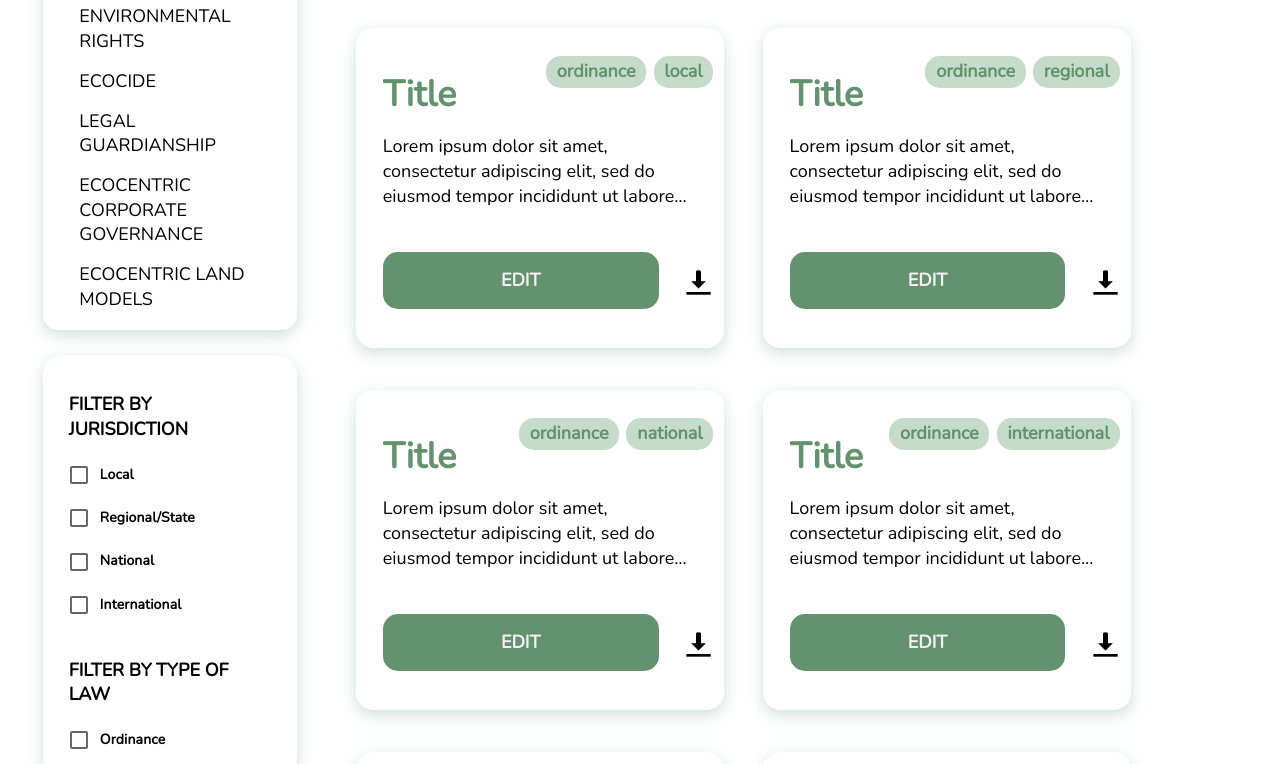
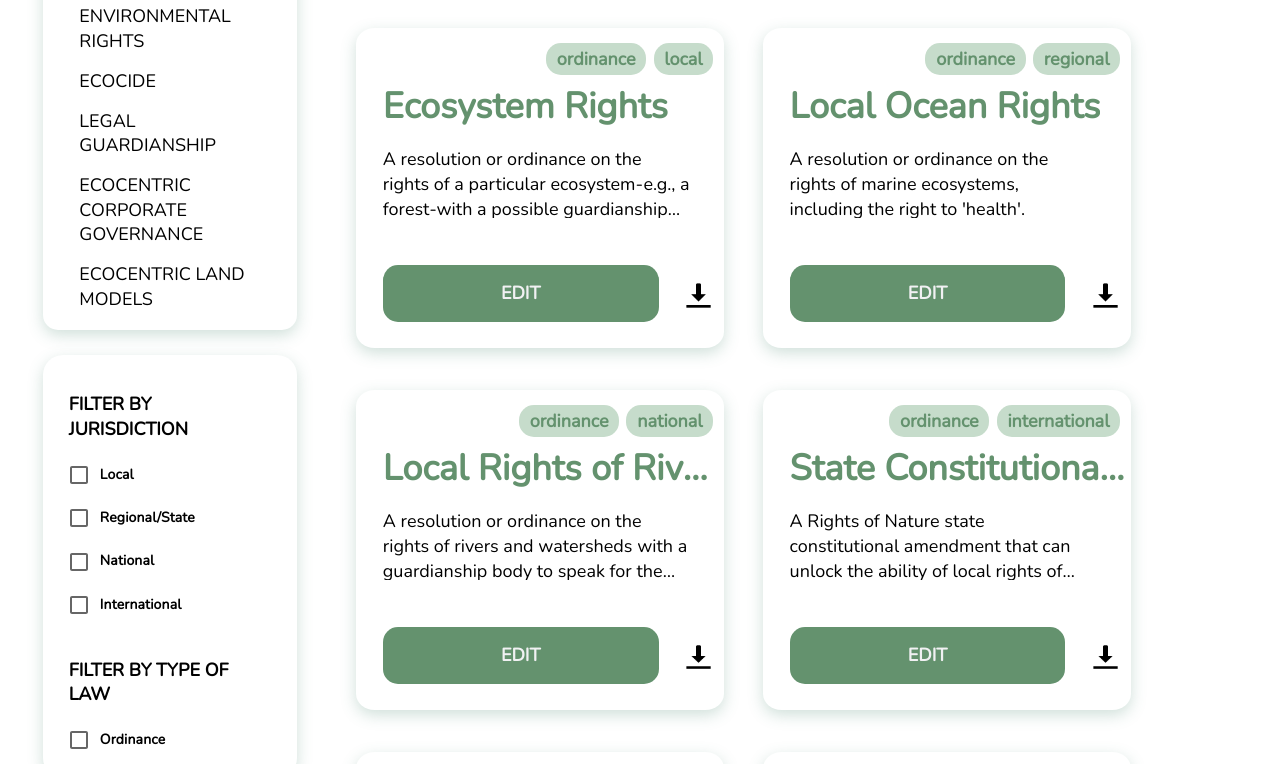
Before and after one commit to cornellh4i/earth-law-center, a React (Create React App) app in the folder client/: page /laws in a window 1280 px wide. Shown: the part 740-1504 px from the top of the page. Built offline with nearby package versions, Linux system fonts and the light colour scheme.

Commit message:
Adding in the the titles and descriptions for template laws

```diff
--- a/client/src/components/TemplateCard/TemplateCard.css
+++ b/client/src/components/TemplateCard/TemplateCard.css
@@ -104,4 +104,5 @@
     width: 100%;
     justify-content: flex-end;
     margin-left: -3%;
+    margin-bottom: 7%;
 }
--- a/client/src/pages/LawsDisplay/LawsDisplay.jsx
+++ b/client/src/pages/LawsDisplay/LawsDisplay.jsx
@@ -31,12 +31,12 @@ const LawsDisplay = () => {
           <h1 className="card-heading-title">{category}</h1>
           <p className="card-description">Description of category: Lorem Ipsum is simply dummy text of the printing and typesetting industry. Lorem Ipsum has been the industry's standard dummy text ever since the 1500s, when an unknown printer took a galley of type and scrambled it to make a type specimen book. It has survived not only five centuries,</p>
           <div className="card-box">
-            <TemplateCard className="law-card" currentFilter={checked} law="ordinance" jurisdiction="local" type="type" title="Title" summary="Lorem ipsum dolor sit amet, consectetur adipiscing elit, sed do eiusmod tempor incididunt ut labore et dolore magna aliqua."/>
-            <TemplateCard className="law-card" currentFilter={checked} law="ordinance" jurisdiction="regional" type="type" title="Title" summary="Lorem ipsum dolor sit amet, consectetur adipiscing elit, sed do eiusmod tempor incididunt ut labore et dolore magna aliqua."/>
-            <TemplateCard className="law-card" currentFilter={checked} law="ordinance" jurisdiction="national" type="type" title="Title" summary="Lorem ipsum dolor sit amet, consectetur adipiscing elit, sed do eiusmod tempor incididunt ut labore et dolore magna aliqua."/>
-            <TemplateCard className="law-card" currentFilter={checked} law="ordinance" jurisdiction="international" type="type" title="Title" summary="Lorem ipsum dolor sit amet, consectetur adipiscing elit, sed do eiusmod tempor incididunt ut labore et dolore magna aliqua."/>
-            <TemplateCard className="law-card" currentFilter={checked} law="ordinance" jurisdiction="local" type="type" title="Title" summary="Lorem ipsum dolor sit amet, consectetur adipiscing elit, sed do eiusmod tempor incididunt ut labore et dolore magna aliqua."/>
-            <TemplateCard className="law-card" currentFilter={checked} law="resolution" jurisdiction="local" type="type" title="Title" summary="Lorem ipsum dolor sit amet, consectetur adipiscing elit, sed do eiusmod tempor incididunt ut labore et dolore magna aliqua."/>
+            <TemplateCard className="law-card" currentFilter={checked} law="ordinance" jurisdiction="local" type="type" title="Ecosystem Rights" summary="A resolution or ordinance on the rights of a particular ecosystem-e.g., a forest-with a possible guardianship body to speak for it."/>
+            <TemplateCard className="law-card" currentFilter={checked} law="ordinance" jurisdiction="regional" type="type" title="Local Ocean Rights" summary="A resolution or ordinance on the rights of marine ecosystems, including the right to 'health'."/>
+            <TemplateCard className="law-card" currentFilter={checked} law="ordinance" jurisdiction="national" type="type" title="Local Rights of Rivers" summary="A resolution or ordinance on the rights of rivers and watersheds with a guardianship body to speak for the river."/>
+            <TemplateCard className="law-card" currentFilter={checked} law="ordinance" jurisdiction="international" type="type" title="State Constitutional Amendment" summary="A Rights of Nature state constitutional amendment that can unlock the ability of local rights of nature efforts."/>
+            <TemplateCard className="law-card" currentFilter={checked} law="ordinance" jurisdiction="local" type="type" title="National Constitutional Amendment" summary="A constitutional amendment establishing the Rights of Nature and other ecocentric legal principles."/>
+            <TemplateCard className="law-card" currentFilter={checked} law="resolution" jurisdiction="local" type="type" title="Preamble on the Rights of Nature" summary="A generic preamble on the Rights of Nature to include in any legal instrument, with fully updated information."/>
           </div>
         </div>
       </div>
--- a/client/src/pages/LettersDisplay/LettersDisplay.jsx
+++ b/client/src/pages/LettersDisplay/LettersDisplay.jsx
@@ -19,7 +19,7 @@ const [checked, setChecked] = useState({
 
   return (
     <div>
-      <Header title="Build Earth Letters" description="Lorem ipsum dolor sit amet, consectetur adipiscing elit, sed do eiusmod tempor incididunt ut labore et dolore magna aliqua. Ut enim ad minim veniam, quis nostrud exercitation ullamco laboris nisi ut aliquip ex ea commodo consequat. Duis aute irure dolor in reprehenderit in voluptate velit esse cillum dolore eu fugiat nulla pariatur. Excepteur sint occaecat cupidatat non proident, sunt in culpa qui officia deserunt mollit anim id est laborum." hasSearch={true} searchBarPlaceholder="Search Law Templates"></Header>
+      <Header title="Build Earth Letters" description="Customize and download model laws, resolutions, and other legal instruments that support a paradigm shift to better protect the planet. " hasSearch={true} searchBarPlaceholder="Search Law Templates"></Header>
       <div className="body-box">
         <div className="side-box">
         <MultiSelectFilter setCheckedParent={setChecked} />
```
